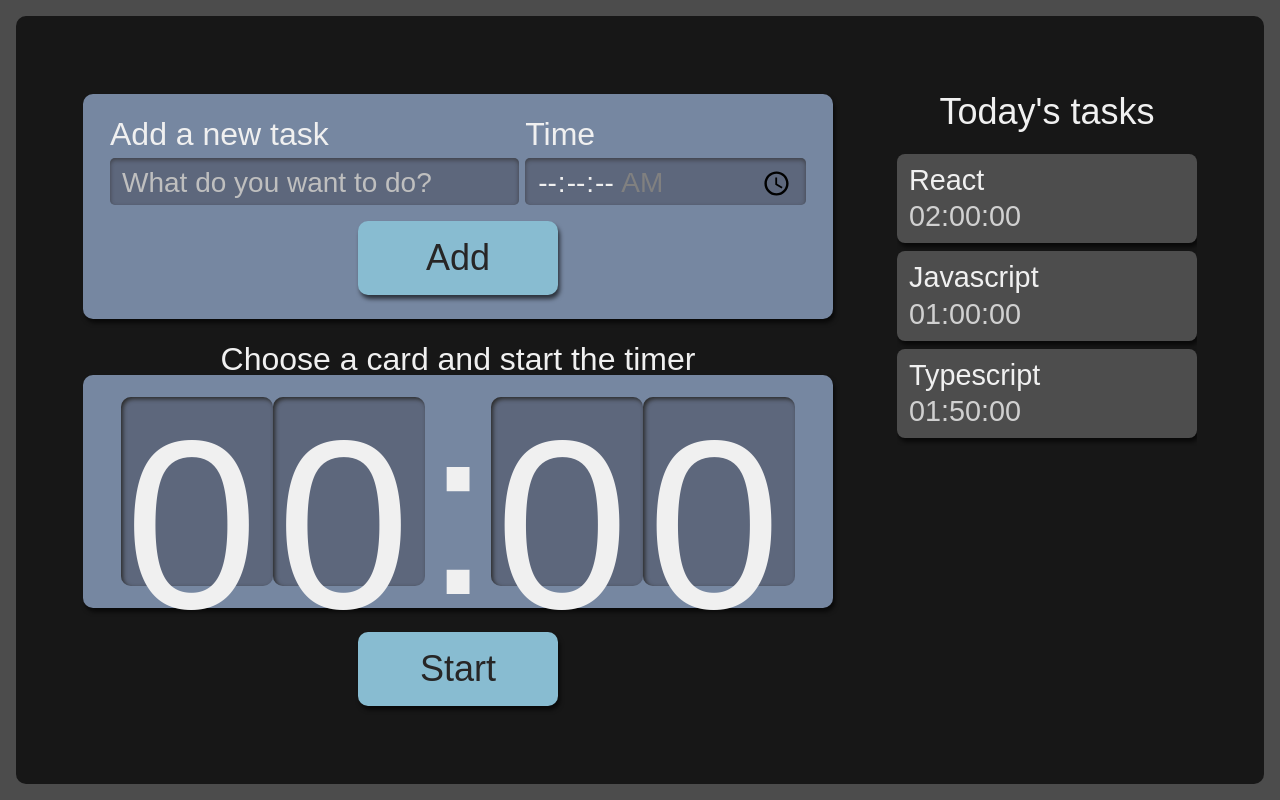
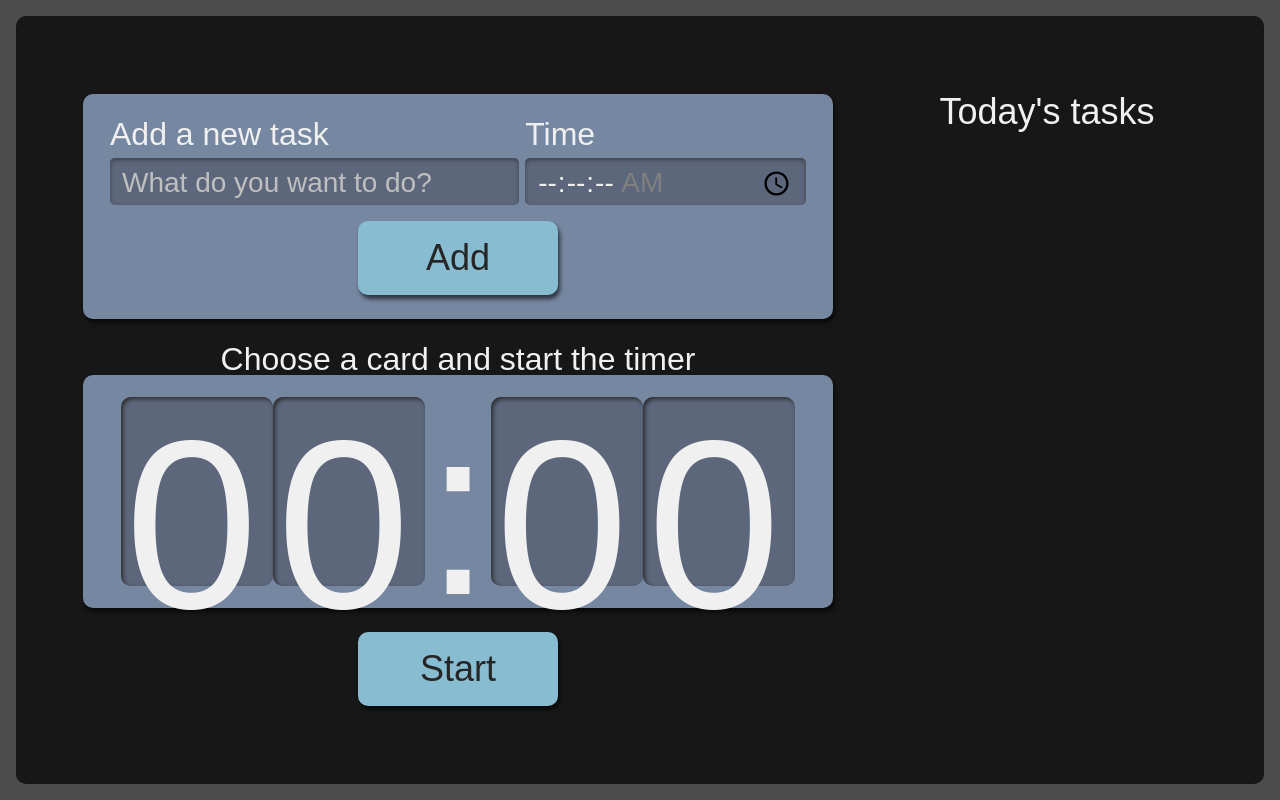
Before and after one commit to FlaviaBulad/timer-to-do, a React (Create React App) app: page / in a window 1280 px wide. Built offline with nearby package versions, Linux system fonts and the light colour scheme.

Commit message:
feat: :sparkles: add dinamic task list

```diff
--- a/src/components/List/List.tsx
+++ b/src/components/List/List.tsx
@@ -1,28 +1,27 @@
+import { useState } from "react";
 import { Item } from "./Item";
 import "./style.scss";
 
+interface ITask {
+  task: string;
+  time: string;
+}
+
 export const List = () => {
-  const tasks = [
-    {
-      task: "React",
-      time: "02:00:00",
-    },
-    {
-      task: "Javascript",
-      time: "01:00:00",
-    },
-    {
-      task: "Typescript",
-      time: "01:50:00",
-    },
-  ];
+  const [tasks, setTasks] = useState<ITask[]>([]);
 
   return (
     <aside className="task-list">
-      <h2> Today's tasks </h2>
+      <h2
+        onClick={() => {
+          setTasks([...tasks]);
+        }}
+      >
+        Today's tasks
+      </h2>
       <ul>
-        {tasks.map((item, index) => (
-          <Item key={index} {...item} />
+        {tasks.map((item) => (
+          <Item key={item.task} {...item} />
         ))}
       </ul>
     </aside>
```
